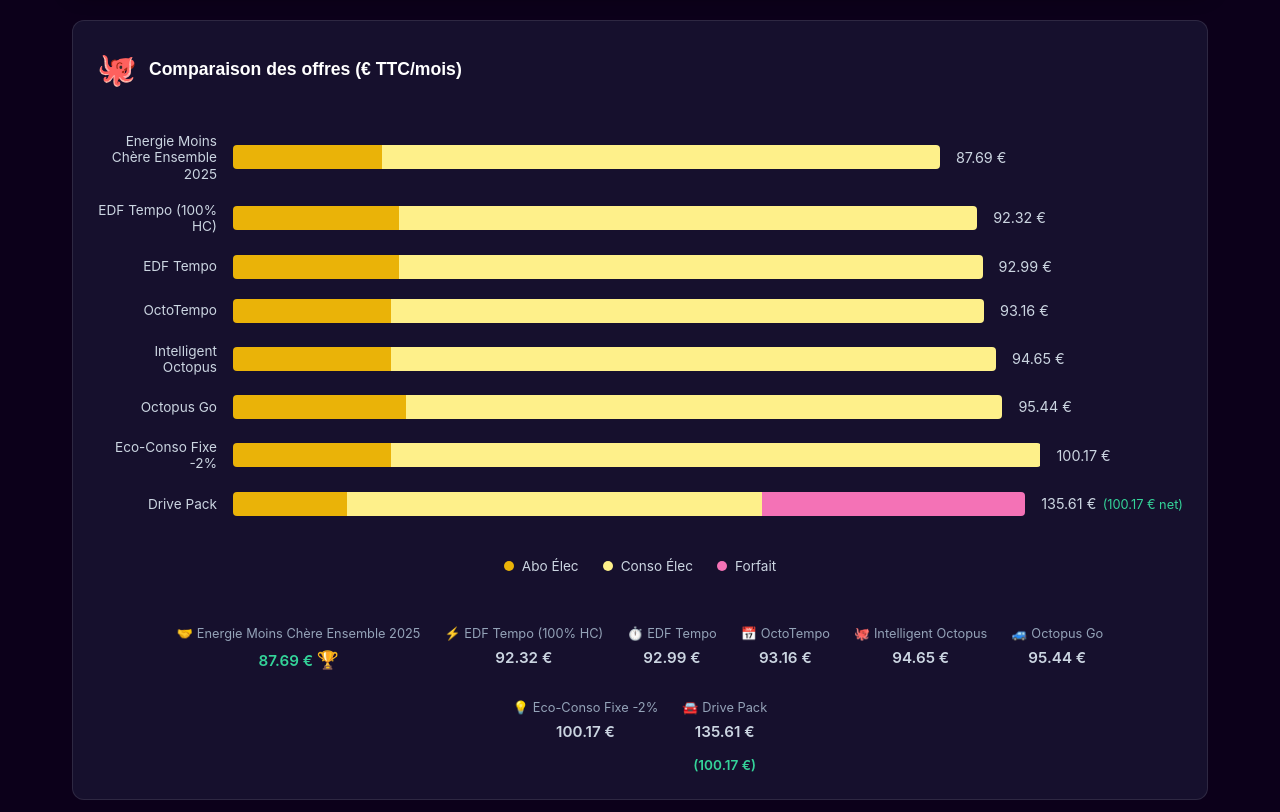
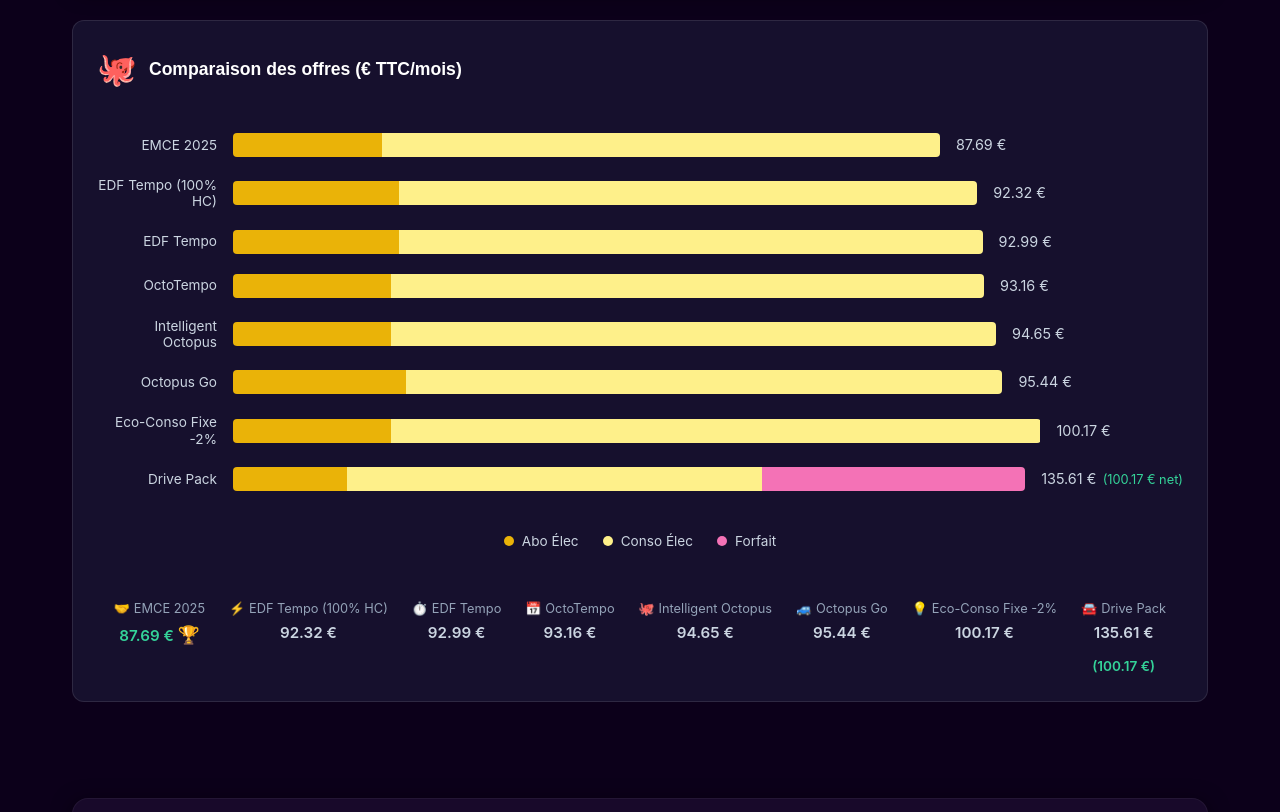
Before and after one commit to almoha73/comparateur-VE, a React (Vite) app: page / in a window 1280 px wide. Shown: the part 1180-1992 px from the top of the page. Built offline with nearby package versions, Linux system fonts and the light colour scheme.

Commit message:
feat: renommer Energie Moins Chère Ensemble en EMCE 2025

```diff
--- a/src/App.jsx
+++ b/src/App.jsx
@@ -58,7 +58,7 @@
     const baseOffers = [
       {
         id: 'emce-2025',
-        name: 'Energie Moins Chère Ensemble 2025',
+        name: 'EMCE 2025',
         subscription: emceSubscription,
         rates: { base: 0.1627, hp: 0.1727, hc: 0.1376 },
         bonus: 0,
```
